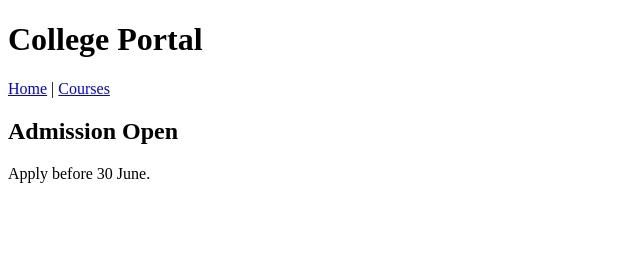
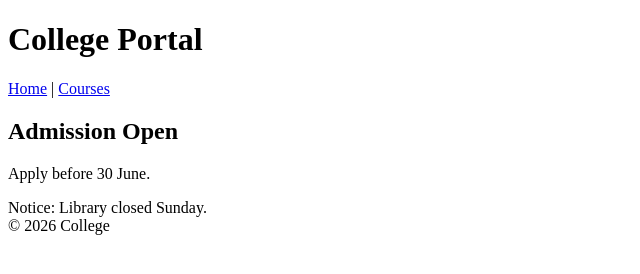
Before and after one commit to vikhyatdilwania15/WDW_0344, a plain HTML site: page WDW Assignments/ASSIGNMENT-4/index.html in a window 1280 px wide. Shown: the whole page, without its empty margins (0-640 px from the left). Drawn offline with Linux system fonts and the light colour scheme.

Commit message:
ASSIGNMENT-3 Completed

```diff
--- a/WDW Assignments/ASSIGNMENT-4/index.html
+++ b/WDW Assignments/ASSIGNMENT-4/index.html
@@ -13,5 +13,8 @@
             <h2>Admission Open</h2>
             <p>Apply before 30 June.</p>
         </section>
+        <aside>Notice: Library closed Sunday.</aside>
+    </main>
+    <footer>&copy; 2026 College</footer>
 </body>
 </html>
```
